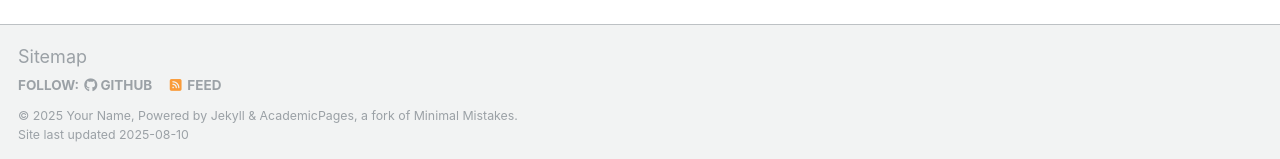
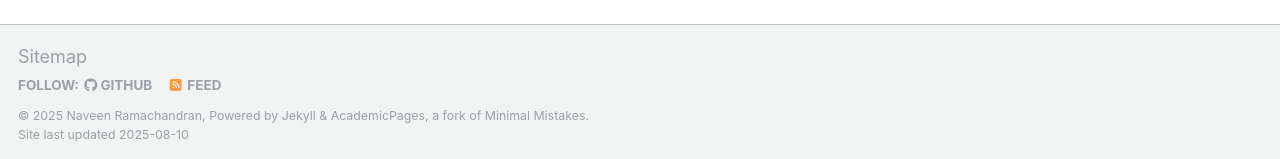
Before and after one commit to praramb/praramb.github.io, a Jekyll site: the page built from _pages/about.md, in a window 1280 px wide and 900 px high, scrolled down 2880 px. Shown: the part 738-897 px from the top of the window. Built offline with Jekyll 4.4.1, drawn with Linux system fonts in a browser that asks for light colours; some web fonts are replaced; a script that is not in the unit is left out.

Commit message:
Add Name
added name to config file

```diff
--- a/_config.yml
+++ b/_config.yml
@@ -11,7 +11,7 @@ locale                   : "en-US"
 site_theme               : "default"
 title                    : "Your Name / Site Title"
 title_separator          : "-"
-name                     : &name "Your Name"
+name                     : &name "Naveen Ramachandran"
 description              : &description "personal description"
 url                      : https://academicpages.github.io # the base hostname & protocol for your site e.g. "https://[your GitHub username].github.io" or if you already have some other page hosted on Github then use "https://[your GitHub username].github.io/[Your Repo Name]"
 baseurl                  : "" # the subpath of your site, e.g. "/blog"
```
